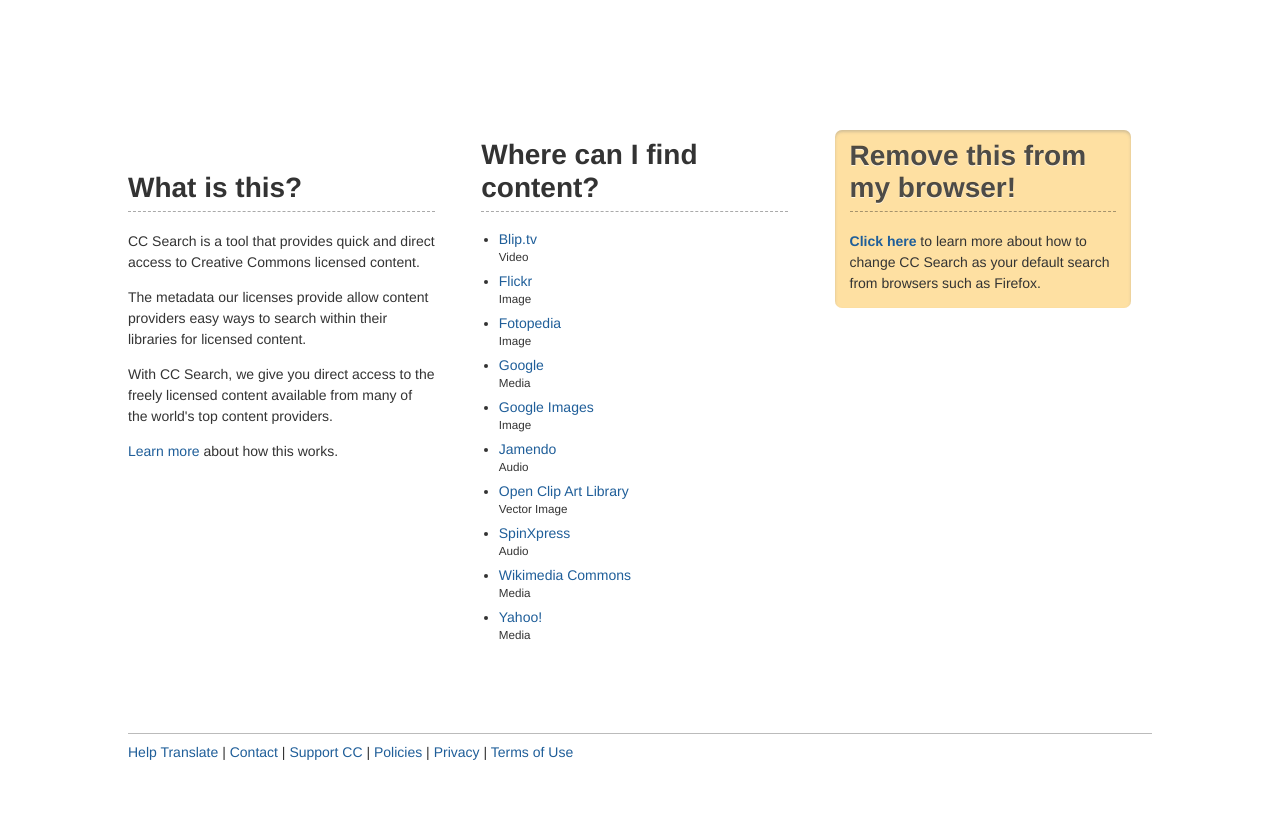
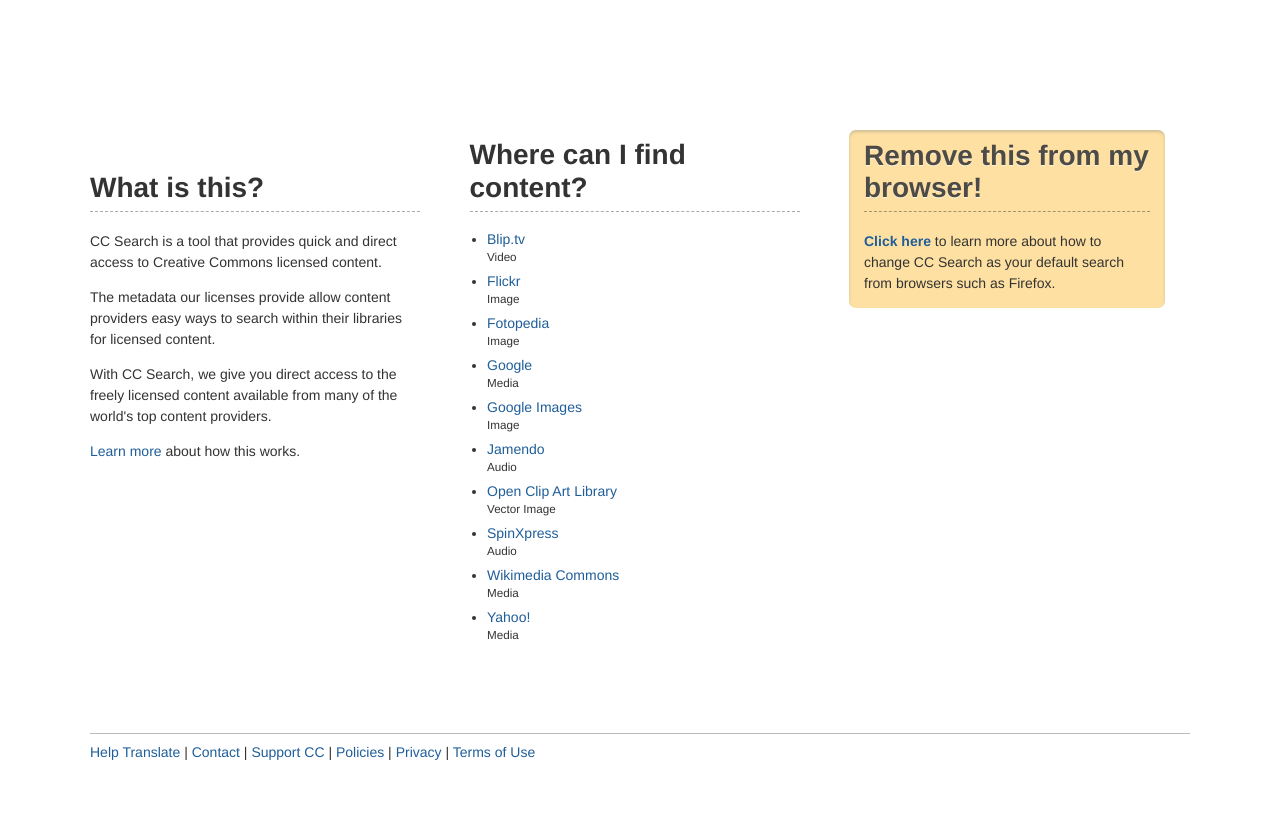
Before and after one commit to creativecommons/search, a PHP site: page / in a window 1280 px wide. Shown: the part 540-1353 px from the top of the page. Run offline with PHP 8.4, Linux system fonts and the light colour scheme.

Commit message:
Tweaked main content width percentage

```diff
--- a/style.css
+++ b/style.css
@@ -33,7 +33,7 @@
 
 .mainContent {
 /*	width: 960px;*/
-	width: 80%;
+	width: 86%;
 	min-width: 700px;
 	max-width: 1100px;
 /*	background-color: #eee;*/
```
